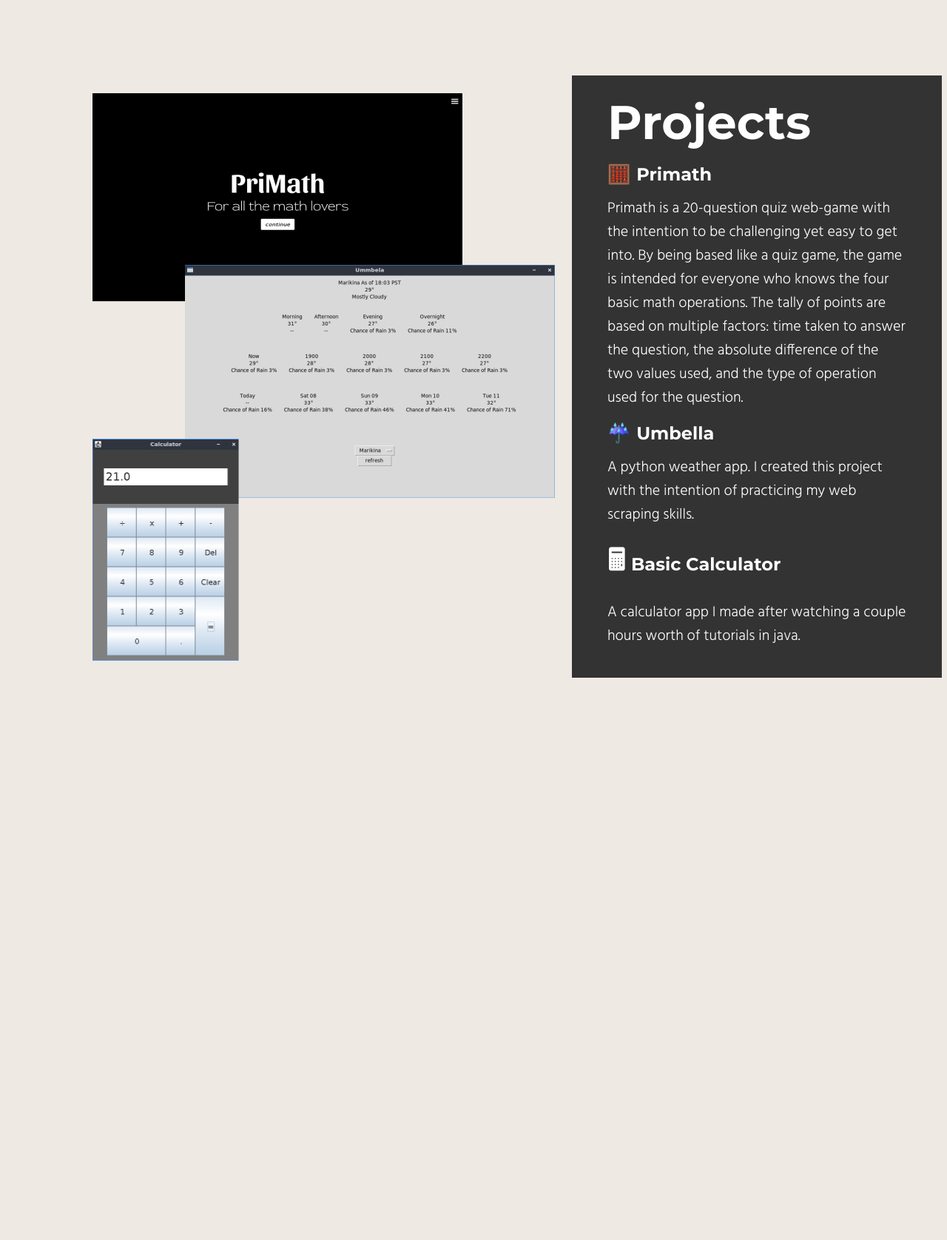
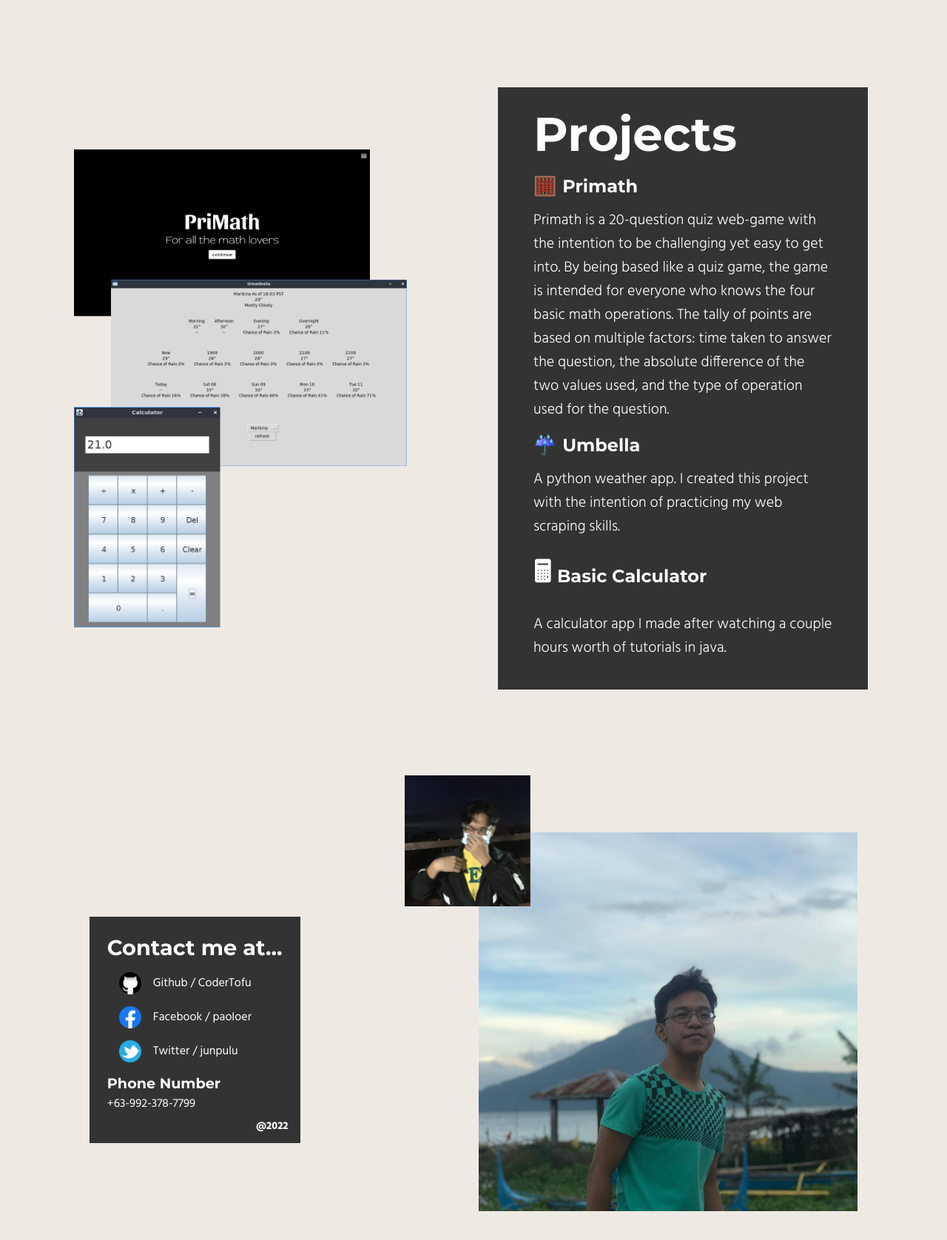
Before and after one commit to CoderTofu/2022-Portfolio, a plain HTML site: page index.html in a window 1280 px wide. Shown: the part 802-2478 px from the top of the page at 74% size. Before the commit the page ends 1818 px from the top, so only its background shows below. Drawn offline with Linux system fonts and the light colour scheme.

Commit message:
major design completed

```diff
--- /dev/null
+++ b/contacts.css
@@ -0,0 +1,99 @@
+#contacts {
+    display: flex;
+    justify-content: space-around;
+    align-items: center;
+}
+
+#contact-me {
+    position: relative;
+    height: max-content;
+    padding: 1.5em;
+    display: flex;
+    flex-direction: column;
+    margin-left: 50px;
+}
+
+#contact-header {
+    font-family: var(--prime-font);
+    font-size: 1.8rem;
+    margin-bottom: 1rem;
+}
+
+.contact-link {
+    display: flex;
+    align-items: center;
+    margin-left: 1rem;
+    margin-bottom: 1rem;
+}
+
+.contact-link img {
+    width: 30px;
+    height: 30px;
+    margin-right: 1rem;
+}
+
+.contact-link span {
+    font-family: var(--secondary-font);
+    font-size: 1rem;
+}
+
+#phone-number h3{
+    font-family: var(--prime-font);
+    font-size: 1.2rem;
+    margin-bottom: 0.2rem;
+}
+
+#phone-number p{
+    font-family: var(--secondary-font);
+    font-size: 1rem;
+    margin-bottom: 1rem;
+}
+
+#year {
+    position: absolute;
+    bottom: .7rem;
+    right: 1rem;
+    font-family: var(--secondary-font);
+    font-size: 0.9rem;
+    font-weight: bold;
+}
+
+#self-collage {
+    max-width: 40vw;
+    margin-left: 100px;
+    margin-right: 50px;
+    display: flex;
+    flex-direction: column;
+    margin-bottom: 100px;
+}
+
+#portrait-1 {
+    z-index: 100;
+    width: 200px;
+    height: auto;
+    margin-bottom: -100px;
+    margin-left: -100px;
+}
+
+#portrait-2 {
+    width: 600px;
+    max-width: 40vw;
+    height: auto;
+}
+
+@media (max-width: 1300px) {
+    #portrait-1 {
+        width: 170px;
+    }
+}
+
+@media (max-width: 850px) {
+    #self-collage {
+        display: none;
+    }
+
+    #contact-me {
+        margin: 0;
+        margin-bottom: 100px;
+    }
+}
--- a/index.html
+++ b/index.html
@@ -9,6 +9,7 @@
     <link rel="stylesheet" href="./index.css">
     <link rel="stylesheet" href="./landing.css">
     <link rel="stylesheet" href="./projects.css">
+    <link rel="stylesheet" href="./contacts.css">
 </head>
 <body>
     <!-- Landing Page -->
@@ -51,17 +52,33 @@
         </div>
     </div>
 
-    <div>
-
-    </div>
-
     <!-- My Contact Info -->
     <div id="contacts">
         <div id="contact-me" class="descriptive-text">
-
+            <h3 id="contact-header">Contact me at...</h3>
+            <a class="contact-link" href="#">
+                <img src="./imgs/github-logo.png" alt="github logo">
+                <span>Github / CoderTofu</span>
+            </a>
+            <a class="contact-link" href="#">
+                <img src="./imgs/fb-logo.png" alt="facebook logo">
+                <span>Facebook / paoIoer</span>
+            </a>
+            <a class="contact-link" href="#">
+                <img src="./imgs/twitter-logo.png" alt="twitter logo">
+                <span>Twitter / junpulu</span>
+            </a>
+            <div id="phone-number">
+                <h3>Phone Number</h3>
+                <p>+63-992-378-7799</p>
+            </div>
+            <span id="year">
+                @2022
+            </span>
         </div>
         <div id="self-collage">
-
+            <img id="portrait-1" src="./imgs/dark-pfp.png" alt="my picture1">
+            <img id="portrait-2" src="./imgs/light-pfp.png" alt="my picture2">
         </div>
     </div>
 </body>
--- a/landing.css
+++ b/landing.css
@@ -38,3 +38,49 @@
     padding: 0.8rem 2rem;
     border-radius: 20px;
 }
+
+@media (max-width: 1150px) {
+    #landing {
+        height: 100vh;
+        max-height: 800px;
+    }
+
+    #landing-pic img{
+        height: auto;
+        max-width: 50vw;
+    }
+}
+
+@media (max-width: 1050px) {
+    #landing-pic img{
+        display: none;
+    }
+
+    #about-container {
+        display: flex;
+        flex-direction: column;
+        align-items: center;
+    }
+
+    #about-me {
+        width: 80vw;
+        max-width: none;
+    }
+
+    #landing {
+        margin-bottom: 0px;
+    }
+}
+
+
+@media (max-width: 550px) {
+    #about-me {
+        width: 100vw;
+    }
+
+    #about-container {
+        display: flex;
+        flex-direction: column;
+        align-items: center;
+    }
+}
--- a/projects.css
+++ b/projects.css
@@ -1,6 +1,6 @@
 #projects {
     display: flex;
-    justify-content: space-between;
+    justify-content: space-around;
     align-items: center;
     height: auto;
     margin-bottom: 100px;
@@ -8,9 +8,10 @@
 
 #project-collage {
     display: flex;
-    align-items: center;
+    justify-content: center;
     flex-direction: column;
-    height: auto;
+    width: 100%;
+    padding: 100px;
 }
 
 .collage {
@@ -24,25 +25,25 @@
 }
 
 #primath {
-    width: 500px;
+    width: 400px;
 }
 
 #umbella {
-    width: 500px;
-    margin-left: calc(0.5 * 500px);
+    width: 400px;
     margin-top: -50px;
+    align-self: flex-end;
 }
 
 #bas-cal {
-    height: 300px;
+    height: 70%;
     width: 198px;
     margin-top: -80px;
-    margin-left: calc(0.25 * 500px);
     align-self: flex-start;
 }
 
 #project-container {
     width: 100%;
+    margin-right: 100px;
     display: flex;
     justify-content: center;
     align-items: center;
@@ -87,3 +88,64 @@ span {
 #calc-emoji {
     font-size: 40px;
 }
+
+@media (max-width: 1300px) {
+    #umbella {
+        margin-left: 50px;
+    }
+}
+
+@media (max-width: 1150px) {
+    #projects {
+        flex-direction: column;
+    }
+
+    #project-collage {
+        width: 670px;
+        padding-top: 0px;
+    }
+
+    #umbella {
+        margin-left: 1000px;
+    }
+
+    #project-container {
+        margin-right: 0px;
+    }
+
+    #project-description {
+        margin-left: 0px;
+        width: 80vw;
+        max-width: none;
+    }
+}
+
+
+@media (max-width: 550px) {
+    #primath {
+        width: 300px;
+    }
+
+    #project-collage {
+        width: 670px;
+        padding-bottom: 50px;
+    }
+
+    #umbella {
+        width: 300px;
+    }
+
+    #bas-cal {
+        width: 190px;
+    }
+
+    #project-description {
+        width: 100vw;
+    }
+}
+
+@media (max-width: 480px) {
+    #project-collage {
+        display: none;
+    }
+}
```
Also changed, not shown: imgs/dark-pfp.png (added), imgs/fb-logo.png (added), imgs/github-logo.png (added), imgs/light-pfp.png (added), imgs/twitter-logo.png (added).
